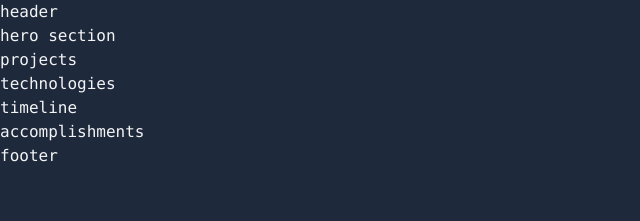
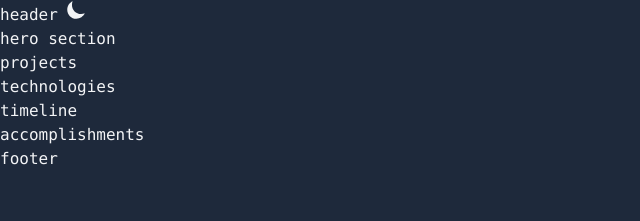
Before and after one commit to SeyyedKhandon/khedesh, a Next.js app: page / in a window 1280 px wide. Shown: the top 221 px of the page, without its empty margins (0-640 px from the left). Built offline with nearby package versions, Linux system fonts and the light colour scheme.

Commit message:
feat: :sparkles: Add Theme Switcher using next-themse and usehooks-ts, Add tailwind class sorter via prettier-plugin-tailwindcss

```diff
--- a/package.json
+++ b/package.json
@@ -27,11 +27,13 @@
     "format:fix": "prettier --write --ignore-path .gitignore ."
   },
   "dependencies": {
+    "colors": "^1.4.0",
     "next": "13.2.3",
+    "next-themes": "^0.2.1",
     "react": "18.2.0",
     "react-dom": "18.2.0",
     "react-icons": "^4.8.0",
-    "colors": "^1.4.0"
+    "usehooks-ts": "^2.9.1"
   },
   "devDependencies": {
     "@types/node": "18.14.6",
@@ -43,6 +45,7 @@
     "eslint-config-prettier": "^8.7.0",
     "postcss": "^8.4.21",
     "prettier": "^2.8.4",
+    "prettier-plugin-tailwindcss": "^0.2.4",
     "tailwindcss": "^3.2.7",
     "typescript": "4.9.5"
   }
--- a/src/components/header/header.tsx
+++ b/src/components/header/header.tsx
@@ -1,3 +1,10 @@
+import ThemeSwitcher from "../theme/themeSwitcher";
+
 export default function Header() {
-  return <header>header</header>;
+  return (
+    <header>
+      header
+      <ThemeSwitcher />
+    </header>
+  );
 }
--- /dev/null
+++ b/src/components/theme/themeSwitcher.tsx
@@ -0,0 +1,82 @@
+import { useTheme } from "next-themes";
+import { useEffect, useRef, useState } from "react";
+import {
+  IoSunnyOutline,
+  IoMoonOutline,
+  IoDesktopSharp,
+  IoDesktop,
+  IoMoonSharp,
+  IoSunny,
+} from "react-icons/io5";
+import { useOnClickOutside } from "usehooks-ts";
+
+type Theme = "light" | "dark" | "system";
+
+const Toggle = () => {
+  const [mounted, setMounted] = useState(false);
+  const [showThemeMenu, setShowThemeMenu] = useState(false);
+  const { theme, setTheme } = useTheme();
+  const ref = useRef(null);
+  const toggleMenu = () => setShowThemeMenu(!showThemeMenu);
+  useOnClickOutside(ref, toggleMenu);
+
+  function toggleTheme(mode: Theme) {
+    setTheme(mode);
+    setShowThemeMenu(false);
+  }
+  useEffect(() => {
+    // useEffect only runs on the client, so now we can safely show the UI based on theme value and avoiding hydration error
+    setMounted(true);
+  }, []);
+
+  if (!mounted) return <IoSunnyOutline className="animate-pulse" />;
+
+  const selectedThemeIcon =
+    theme === "dark" ? (
+      <IoMoonSharp
+        onClick={toggleMenu}
+        className="cursor-pointer hover:text-gray-400"
+      />
+    ) : theme === "light" ? (
+      <IoSunny
+        onClick={toggleMenu}
+        className="cursor-pointer hover:text-gray-400"
+      />
+    ) : (
+      <IoDesktop
+        onClick={toggleMenu}
+        className="cursor-pointer hover:text-gray-400"
+      />
+    );
+
+  return (
+    <div className="relative mx-2 inline-flex items-center justify-center space-x-4 text-xl">
+      {selectedThemeIcon}
+      {showThemeMenu && (
+        <ul
+          ref={ref}
+          className="absolute top-10 flex flex-col gap-1 rounded-md bg-slate-200 py-1 dark:bg-slate-700"
+        >
+          {[
+            { mode: "Light", icon: <IoSunnyOutline /> },
+            { mode: "Dark", icon: <IoMoonOutline /> },
+            { mode: "System", icon: <IoDesktopSharp /> },
+          ].map((elem) => (
+            <li
+              className={`${
+                theme === elem.mode.toLowerCase() && "text-sky-500"
+              } flex w-full cursor-pointer items-center gap-2 pl-4 pr-10 hover:bg-slate-100 dark:hover:bg-gray-600`}
+              onClick={() => toggleTheme(elem.mode.toLowerCase() as Theme)}
+              key={elem.mode}
+            >
+              {elem.icon}
+              {elem.mode}
+            </li>
+          ))}
+        </ul>
+      )}
+    </div>
+  );
+};
+
+export default Toggle;
--- a/src/pages/_app.tsx
+++ b/src/pages/_app.tsx
@@ -1,11 +1,14 @@
 import Layout from "@/layout/layout";
 import "@/styles/global.css";
 import type { AppProps } from "next/app";
+import { ThemeProvider } from "next-themes";
 
 export default function App({ Component, pageProps }: AppProps) {
   return (
-    <Layout>
-      <Component {...pageProps} />
-    </Layout>
+    <ThemeProvider attribute="class" defaultTheme="dark">
+      <Layout>
+        <Component {...pageProps} />
+      </Layout>
+    </ThemeProvider>
   );
 }
--- a/src/pages/_document.tsx
+++ b/src/pages/_document.tsx
@@ -4,7 +4,7 @@ export default function Document() {
   return (
     <Html lang="en">
       <Head />
-      <body className="font-mono bg-slate-800 text-gray-100 dark:bg-slate-100 dark:text-gray-800">
+      <body className="bg-slate-100 font-mono text-gray-800 selection:bg-fuchsia-300 selection:text-fuchsia-900 dark:bg-slate-800 dark:text-gray-100">
         <Main />
         <NextScript />
       </body>
--- a/src/pages/index.tsx
+++ b/src/pages/index.tsx
@@ -1,22 +1,27 @@
 import Accomplishments from "@/components/accomplishments/accomplishments";
+import Header from "@/components/header/header";
 import Hero from "@/components/hero/hero";
 import Projects from "@/components/projects/projects";
 import Technologies from "@/components/technologies/technologies";
+import ThemeSwitcher from "@/components/theme/themeSwitcher";
 import TimeLine from "@/components/timeLine/timeLine";
 import Head from "next/head";
+
+function HeadTag() {
+  return (
+    <Head>
+      <title>Khedesh - Portfolio</title>
+      <meta name="description" content="Khedesh - Portfolio - Online Resume" />
+      <meta name="viewport" content="width=device-width, initial-scale=1" />
+      <link rel="icon" href="/favicon.ico" />
+    </Head>
+  );
+}
 
 export default function Home() {
   return (
     <>
-      <Head>
-        <title>Khedesh - Portfolio</title>
-        <meta
-          name="description"
-          content="Khedesh - Portfolio - Online Resume"
-        />
-        <meta name="viewport" content="width=device-width, initial-scale=1" />
-        <link rel="icon" href="/favicon.ico" />
-      </Head>
+      <HeadTag />
       <Hero />
       <Projects />
       <Technologies />
--- a/tailwind.config.js
+++ b/tailwind.config.js
@@ -1,5 +1,6 @@
 /** @type {import('tailwindcss').Config} */
 module.exports = {
+  darkMode: "class",
   content: ["./src/**/*.{js,ts,jsx,tsx}"],
   theme: {
     extend: {},
```
Also changed, not shown: 2 other files (tests, documents, lock files or other folders).
